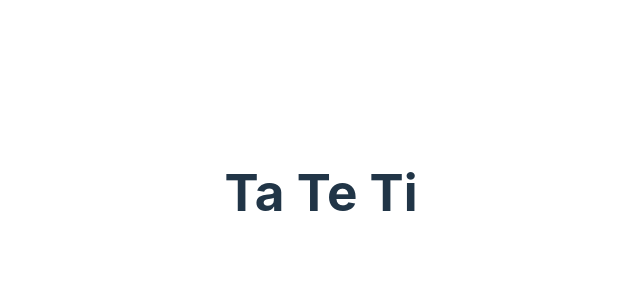
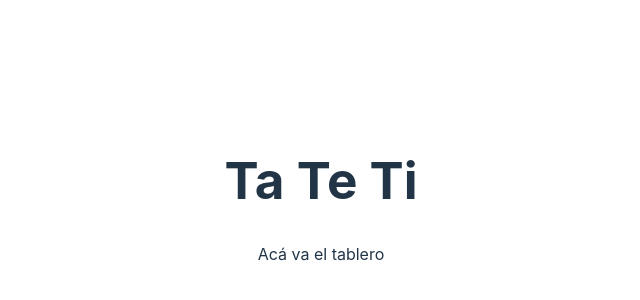
Before and after one commit to IgnacioFontaine/TaTeTi, a React (Vite) app: page / in a window 1280 px wide. Shown: the part 208-508 px from the top of the page, without its empty margins (319-959 px from the left). Built offline with nearby package versions, Linux system fonts and the light colour scheme.

Commit message:
tablero en proceso

```diff
--- a/src/App.jsx
+++ b/src/App.jsx
@@ -11,7 +11,12 @@ function App() {
 
   return (
     <>
-      <h1>Ta Te Ti</h1>
+      <div className='board'>
+        <h1>Ta Te Ti</h1>
+        <section>
+          <span>Acá va el tablero</span>
+        </section>
+      </div>
     </>
   )
 }
```
